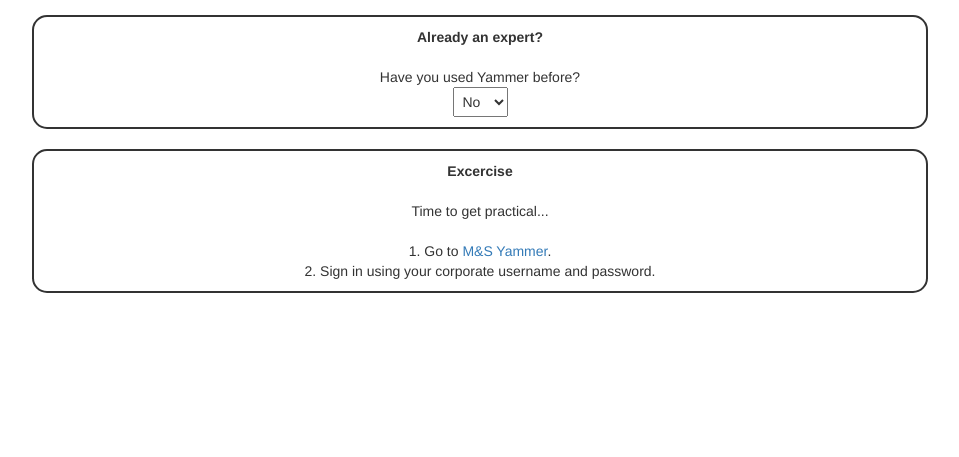
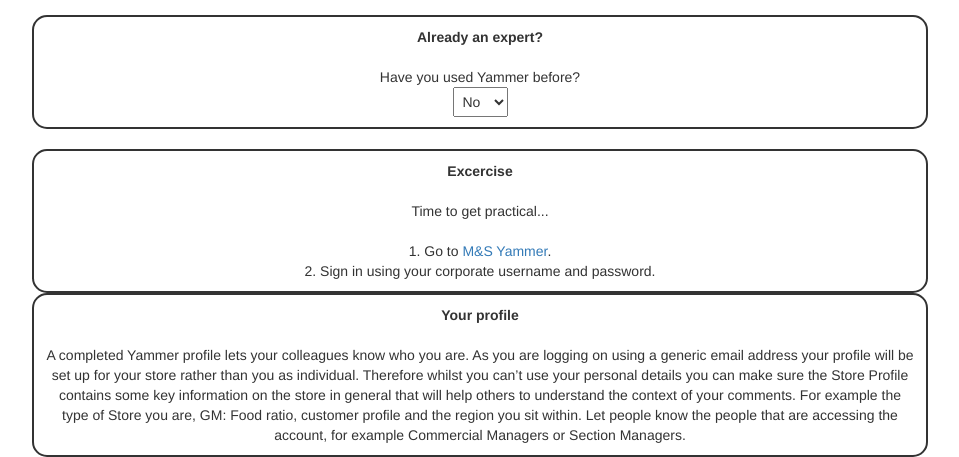
Before and after one commit to jamiemacg21/training-app, a website: page public/index.html in a window 1280 px wide. Shown: the part 484-941 px from the top of the page, without its empty margins (160-1119 px from the left). Before the commit the page ends 800 px from the top, so only its background shows below. Drawn offline with nearby package versions, Linux system fonts and the light colour scheme.

Commit message:
Add profile content

```diff
--- a/public/index.html
+++ b/public/index.html
@@ -67,6 +67,19 @@
 
         </div>
 
+        <div class="main-page">
+        <b>Your profile</b>
+
+        <br>
+        <br>
+
+        A completed Yammer profile lets your colleagues know who you are. As you are logging on using a generic email address your profile will be set up for your store rather than you as individual. Therefore whilst you can’t use your personal details you can make
+        sure the Store Profile contains some key information on the store in general that will help
+        others to understand the context of your comments. For example the type of Store you are,
+        GM: Food ratio, customer profile and the region you sit within. Let people know the people
+        that are accessing the account, for example Commercial Managers or Section Managers.
+        </div>
+
       </div>
     </div>
   </body>
```
